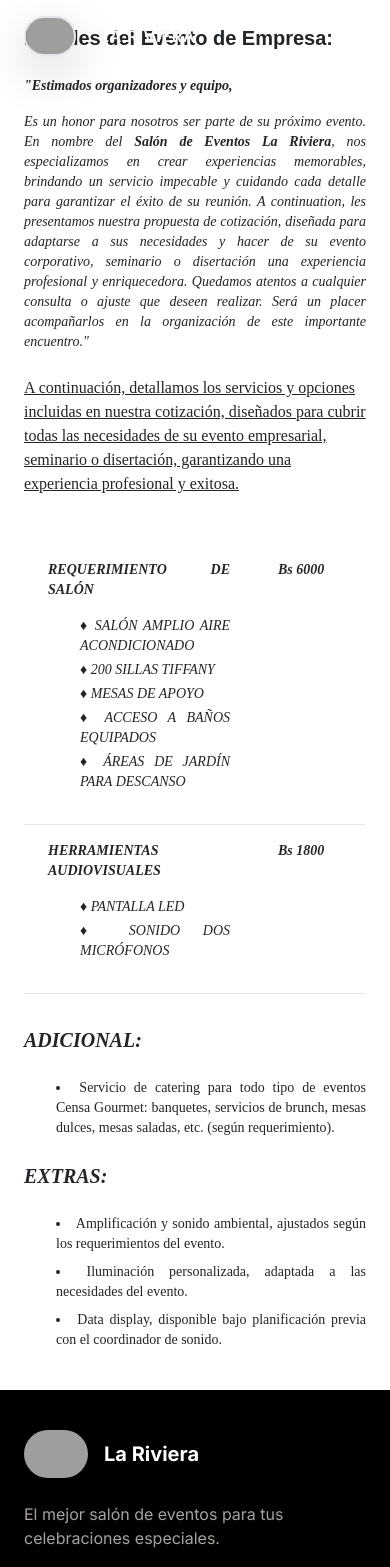
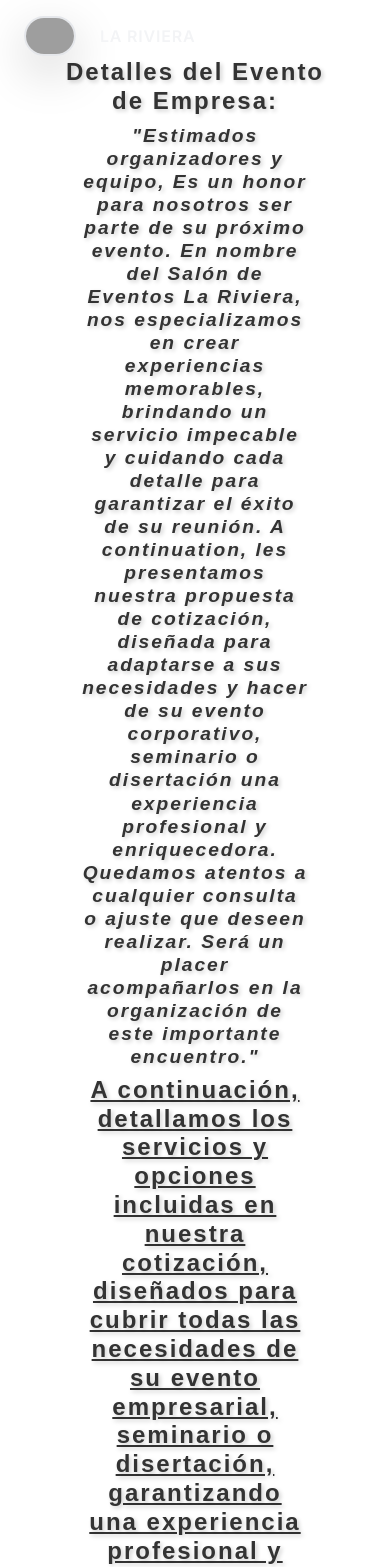
Before and after one commit to Guilad0/SalonLaRiviera, a Vue app in the folder lariviera/: page /otros/1 in a window 390 px wide. Shown: the top 1567 px of the page. Built offline with nearby package versions, Linux system fonts and the light colour scheme; grey boxes are pictures that could not be loaded; a web font is replaced by a local one.

Commit message:
Cambio de Fonts en paquetes

```diff
--- a/lariviera/src/views/OtrosView.vue
+++ b/lariviera/src/views/OtrosView.vue
@@ -1,15 +1,10 @@
 <template>
-  <div class="max-w-4xl mx-auto px-4 sm:px-6 lg:px-8 py-6 font-serif">
-    <!-- Título -->
-    <h1 class="text-xl sm:text-2xl lg:text-3xl font-bold mb-4" style="font-family: 'Mode G', sans-serif;">
-      Detalles del Evento de Empresa: {{ paqueteId }}
-    </h1>
+  <div class="overflow-x-auto w-full font-sans">
+    <div class="m-5 p-2.5 font-serif text-2xl" style="font-family: 'Comfortaa', sans-serif;">
+      <h1 class="text-1xl font-[Mode G] text-center">Detalles del Evento de Empresa: {{ paqueteId }}</h1>
 
-    <!-- Introducción -->
-    <div class="text-sm sm:text-base text-justify italic mb-6 space-y-4">
-      <p><b>"Estimados organizadores y equipo,</b></p>
-      <p>
-        Es un honor para nosotros ser parte de su próximo evento. En nombre del
+      <h2 class="text-justify italic carta px-4">
+        "Estimados organizadores y equipo, Es un honor para nosotros ser parte de su próximo evento. En nombre del
         <b>Salón de Eventos La Riviera</b>, nos especializamos en crear experiencias
         memorables, brindando un servicio impecable y cuidando cada detalle para garantizar
         el éxito de su reunión. A continuation, les presentamos nuestra propuesta de
@@ -17,47 +12,50 @@
         corporativo, seminario o disertación una experiencia profesional y enriquecedora.
         Quedamos atentos a cualquier consulta o ajuste que deseen realizar. Será un placer
         acompañarlos en la organización de este importante encuentro."
-      </p>
-    </div>
+      </h2>
 
-    <!-- Subtítulo -->
-    <h3 class="text-base sm:text-lg underline mb-6">
+      <h3 class="underline text-center carta1 px-4">
         A continuación, detallamos los servicios y opciones incluidas en nuestra cotización,
         diseñados para cubrir todas las necesidades de su evento empresarial, seminario o
         disertación, garantizando una experiencia profesional y exitosa.
       </h3>
 
-    <!-- Tabla de servicios -->
       <div class="overflow-x-auto">
-      <table class="w-full border-collapse mt-4 text-sm sm:text-base">
+        <table class="table-auto w-full border-collapse mt-4">
           <tbody>
-          <!-- Fila 1 -->
-          <tr class="border-b">
-            <td class="px-4 py-3 text-left align-top">
+            <!-- Fila una -->
+            <tr>
+              <td colspan="3" class="border px-4 py-2 text-left align-top">
                 <p class="text-justify italic font-bold">REQUERIMIENTO DE SALÓN</p>
-              <ul class="list-none space-y-1 mt-1">
+                <ul>
                   <li class="text-justify italic">♦ SALÓN AMPLIO AIRE ACONDICIONADO</li>
                   <li class="text-justify italic">♦ 200 SILLAS TIFFANY</li>
                   <li class="text-justify italic">♦ MESAS DE APOYO</li>
                   <li class="text-justify italic">♦ ACCESO A BAÑOS EQUIPADOS</li>
                   <li class="text-justify italic">♦ ÁREAS DE JARDÍN PARA DESCANSO</li>
                 </ul>
+
               </td>
-            <td class="px-4 py-3 text-left align-top font-bold italic w-28 sm:w-32">
-              Bs 6000
+            </tr>
+            <tr>
+              <td class="px-4 py-2 text-right align-top font-bold italic w-1/6 whitespace-nowrap">
+                6000 Bs.
               </td>
             </tr>
             <!-- Fila 2 -->
-          <tr class="border-b">
-            <td class="px-4 py-3 text-left align-top">
+            <tr>
+              <td colspan="3" class="border px-4 py-2 text-left align-top">
                 <p class="text-justify italic font-bold">HERRAMIENTAS AUDIOVISUALES</p>
-              <ul class="list-none space-y-1 mt-1">
+                <ul>
                   <li class="text-justify italic">♦ PANTALLA LED</li>
                   <li class="text-justify italic">♦ SONIDO DOS MICRÓFONOS</li>
                 </ul>
+
               </td>
-            <td class="px-4 py-3 text-left align-top font-bold italic w-28 sm:w-32">
-              Bs 1800
+            </tr>
+            <tr>
+              <td class="px-4 py-2 text-right align-top font-bold italic w-1/4">
+                1800 Bs.
               </td>
             </tr>
           </tbody>
@@ -65,30 +63,42 @@
       </div>
 
       <!-- Sección Adicional -->
-    <div class="mt-8">
-      <h2 class="text-xl sm:text-2xl font-bold italic mb-4">ADICIONAL:</h2>
-      <ul class="list-disc list-inside space-y-2 text-sm sm:text-base">
+
+      <br /><br />
+      <h3 class="text-center carta1 px-4">
+        <p class="text-justify italic font-bold">ADICIONAL: </p>
+        <ul>
+          <li class="text-justify italic">♦ Servicio de catering para todo tipo de eventos Censa Gourmet: banquetes,
+            servicios de brunch, mesas dulces, mesas saladas, etc. (según requerimiento).</li>
+
+        </ul>
+      </h3>
+
+      <!-- Sección Extras -->
+
+      <br /><br />
+      <h3 class="text-center carta1 px-4">
+        <p class="text-justify italic font-bold">EXTRAS: </p>
+        <ul>
+          <li class="text-justify italic">♦ Amplificación y sonido ambiental, ajustados según los requerimientos del
+            evento.</li>
+          <li class="text-justify italic">♦ Iluminación personalizada, adaptada a las necesidades del evento.</li>
           <li class="text-justify">
-          Servicio de catering para todo tipo de eventos Censa Gourmet: banquetes,
-          servicios de brunch, mesas dulces, mesas saladas, etc. (según requerimiento).
+            ♦ Data display, disponible bajo planificación previa con el coordinador de sonido.
           </li>
         </ul>
+      </h3>
+      <br />
 
-      <!-- Sección Extras -->
-      <h2 class="text-xl sm:text-2xl font-bold italic mt-6 mb-4">EXTRAS:</h2>
-      <ul class="list-disc list-inside space-y-2 text-sm sm:text-base">
-        <li class="text-justify">
-          Amplificación y sonido ambiental, ajustados según los requerimientos del evento.
-        </li>
-        <li class="text-justify">
-          Iluminación personalizada, adaptada a las necesidades del evento.
-        </li>
-        <li class="text-justify">
-          Data display, disponible bajo planificación previa con el coordinador de sonido.
-        </li>
-      </ul>
+
+
+
+
+
+
     </div>
   </div>
+
 </template>
 
 <script>
@@ -97,7 +107,7 @@ export default {
   data() {
     return {
       cantidad: 0,
-      precioUnitario: 190,
+      precioUnitario: 185,
     };
   },
   computed: {
@@ -112,10 +122,131 @@ export default {
 </script>
 
 <style scoped>
-/* Solo estilos específicos que no cubre Tailwind */
-@import url('https://fonts.googleapis.com/css2?family=Comfortaa&display=swap');
+@import url('https://fonts.googleapis.com/css2?family=Playfair+Display:wght@400;700&family=Lora:wght@400;700&family=Great+Vibes&display=swap');
 
-body {
-  font-family: 'Comfortaa', sans-serif;
+.font-sans {
+  font-family: sans-serif;
+}
+
+.table-auto {
+  max-width: 100%;
+  overflow-x: auto;
+}
+
+th,
+td {
+  padding: 10px;
+  text-align: center;
+  border: 1px solid #ccc;
+}
+
+th {
+  background-color: #1b1e24;
+  color: #D5DDE5;
+  font-size: 20px;
+  font-weight: 500;
+}
+
+tr:nth-child(even) {
+  background-color: #f9f9f9;
+}
+
+tr:hover td {
+  background: rgb(66, 66, 66);
+  color: #FFFFFF;
+}
+
+.cantidad-personas {
+  width: 100%;
+  text-align: center;
+  border: 2px solid red;
+  padding: 5px;
+}
+
+
+@media (max-width: 480px) {
+
+  .responsive-th,
+  .responsive-td {
+    font-size: 10px;
+    padding: 4px;
+  }
+
+  .responsive-input {
+    width: 40px;
+    /* Ajuste adicional para pantallas muy pequeñas */
+    font-size: 9px;
+    padding: 2px;
+  }
+}
+
+
+h1,
+h2,
+h3 {
+  /* font-family: 'Playfair Display', serif; */
+  font-weight: 700;
+  color: #333;
+  text-shadow: 2px 2px 4px rgba(0, 0, 0, 0.2);
+  letter-spacing: 2px;
+}
+
+h1 {
+  font-size: 2.5rem;
+}
+
+.carta1 {
+  font-size: 1.5rem;
+}
+
+.carta {
+  /* font-family: 'Great Vibes', cursive; */
+  font-size: 1.5rem;
+  text-align: center;
+}
+
+@media (max-width: 768px) {
+  .table-auto {
+    display: block;
+    overflow-x: auto;
+    white-space: nowrap;
+  }
+
+  th,
+  td {
+    font-size: 14px;
+    padding: 8px;
+  }
+
+  h1 {
+    font-size: 1.5rem;
+  }
+
+  .carta {
+    font-size: 1.2rem;
+  }
+
+  .table-auto tbody tr {
+    display: flex;
+    flex-direction: column;
+  }
+
+  .table-auto tbody td {
+    width: 100%;
+    text-align: left;
+  }
+
+  .table-auto tbody td:before {
+    content: attr(data-label);
+    float: left;
+    font-weight: bold;
+    text-transform: uppercase;
+  }
+}
+
+.recuadro {
+
+  color: red;
+  border: red 2px solid;
 }
 </style>
--- a/lariviera/src/views/QuinceGoldView.vue
+++ b/lariviera/src/views/QuinceGoldView.vue
@@ -1,5 +1,5 @@
 <template>
-  <div class="overflow-x-auto w-full">
+  <div class="overflow-x-auto w-full font-sans">
     <div class="m-5 p-2.5 font-serif text-2xl" style="font-family: 'Comfortaa', sans-serif;">
       <h1 class="text-1xl font-[Mode G] text-center">Detalles del Paquete Gold: {{ paqueteId }}</h1>
 
@@ -14,7 +14,7 @@
         especial."
       </h2>
 
-      <h3 class="underline text-center px-4">
+      <h3 class="underline text-center carta1 px-4">
         A continuación, detallamos los servicios y opciones incluidas en nuestra cotización,
         diseñados para cubrir todas las necesidades de su boda y asegurar que sea un evento
         memorable.
@@ -223,7 +223,7 @@ tr:hover td {
 h1,
 h2,
 h3 {
-  font-family: 'Playfair Display', serif;
+  /* font-family: 'Playfair Display', serif; */
   font-weight: 700;
   color: #333;
   text-shadow: 2px 2px 4px rgba(0, 0, 0, 0.2);
@@ -231,12 +231,16 @@ h3 {
 }
 
 h1 {
-  font-size: 2rem;
+  font-size: 2.5rem;
+}
+
+.carta1 {
+  font-size: 1.5rem;
 }
 
 .carta {
-  font-family: 'Great Vibes', cursive;
-  font-size: 2rem;
+  /* font-family: 'Great Vibes', cursive; */
+  font-size: 1.5rem;
   text-align: center;
 }
 
--- a/lariviera/src/views/QuincePlatinumView.vue
+++ b/lariviera/src/views/QuincePlatinumView.vue
@@ -1,5 +1,5 @@
 <template>
-  <div class="overflow-x-auto w-full">
+  <div class="overflow-x-auto w-full font-sans">
     <div class="m-5 p-2.5 font-serif text-2xl" style="font-family: 'Comfortaa', sans-serif;">
       <h1 class="text-1xl font-[Mode G] text-center">Detalles del Paquete Platinum: {{ paqueteId }}</h1>
 
@@ -14,7 +14,7 @@
         especial."
       </h2>
 
-      <h3 class="underline text-center px-4">
+      <h3 class="underline text-center carta1 px-4">
         A continuación, detallamos los servicios y opciones incluidas en nuestra cotización,
         diseñados para cubrir todas las necesidades de su boda y asegurar que sea un evento
         memorable.
@@ -223,7 +223,7 @@ tr:hover td {
 h1,
 h2,
 h3 {
-  font-family: 'Playfair Display', serif;
+  /* font-family: 'Playfair Display', serif; */
   font-weight: 700;
   color: #333;
   text-shadow: 2px 2px 4px rgba(0, 0, 0, 0.2);
@@ -231,12 +231,16 @@ h3 {
 }
 
 h1 {
-  font-size: 2rem;
+  font-size: 2.5rem;
+}
+
+.carta1 {
+  font-size: 1.5rem;
 }
 
 .carta {
-  font-family: 'Great Vibes', cursive;
-  font-size: 2rem;
+  /* font-family: 'Great Vibes', cursive; */
+  font-size: 1.5rem;
   text-align: center;
 }
 
```
Also changed, not shown: lariviera/src/views/BodaEstandarView.vue (+14 -6 lines), lariviera/src/views/BodaGoldView.vue (+13 -6 lines), lariviera/src/views/BodaPlatinumView.vue (+13 -6 lines), lariviera/src/views/EventoPrivadoEstandarView.vue (+10 -6 lines), lariviera/src/views/EventoPrivadoGoldView.vue (+10 -6 lines), lariviera/src/views/EventoPrivadoPlatinumView.vue (+10 -6 lines), lariviera/src/views/QuinceEstandarView.vue (+10 -6 lines). Lines whose indentation alone changed are shown as unchanged.
